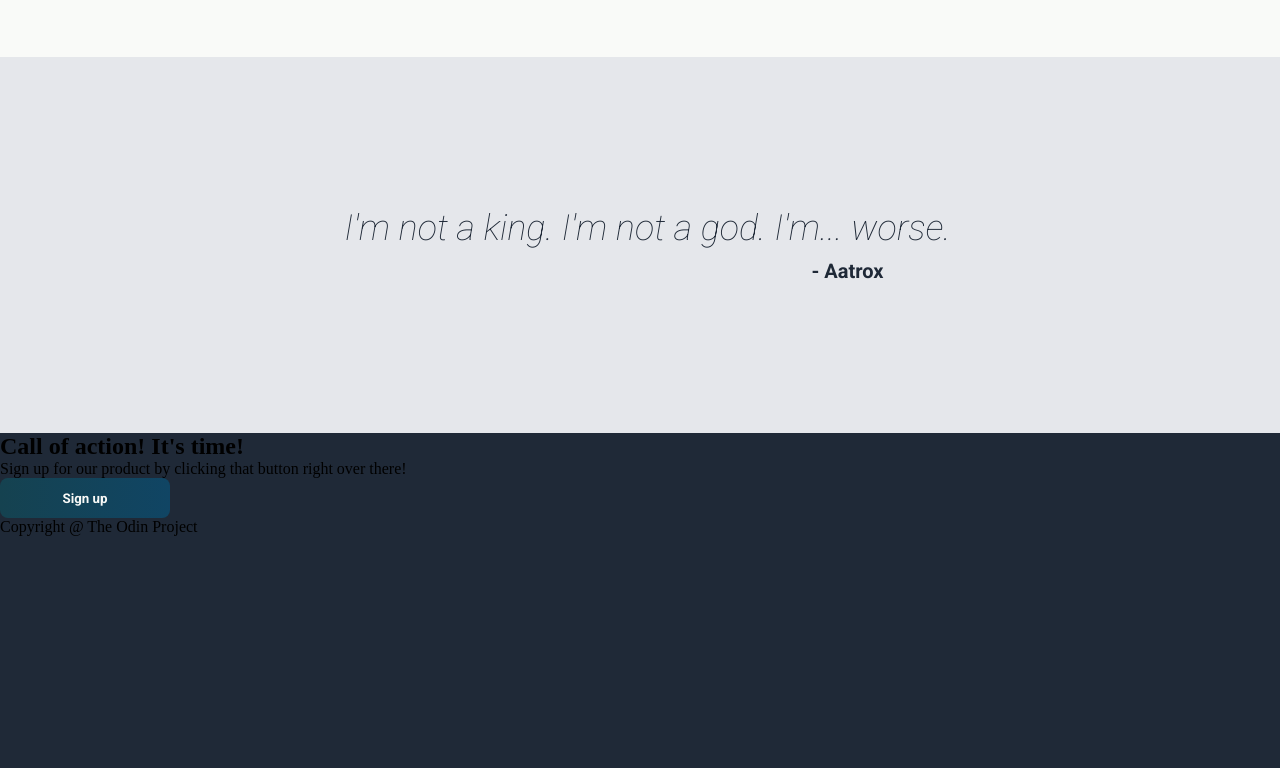
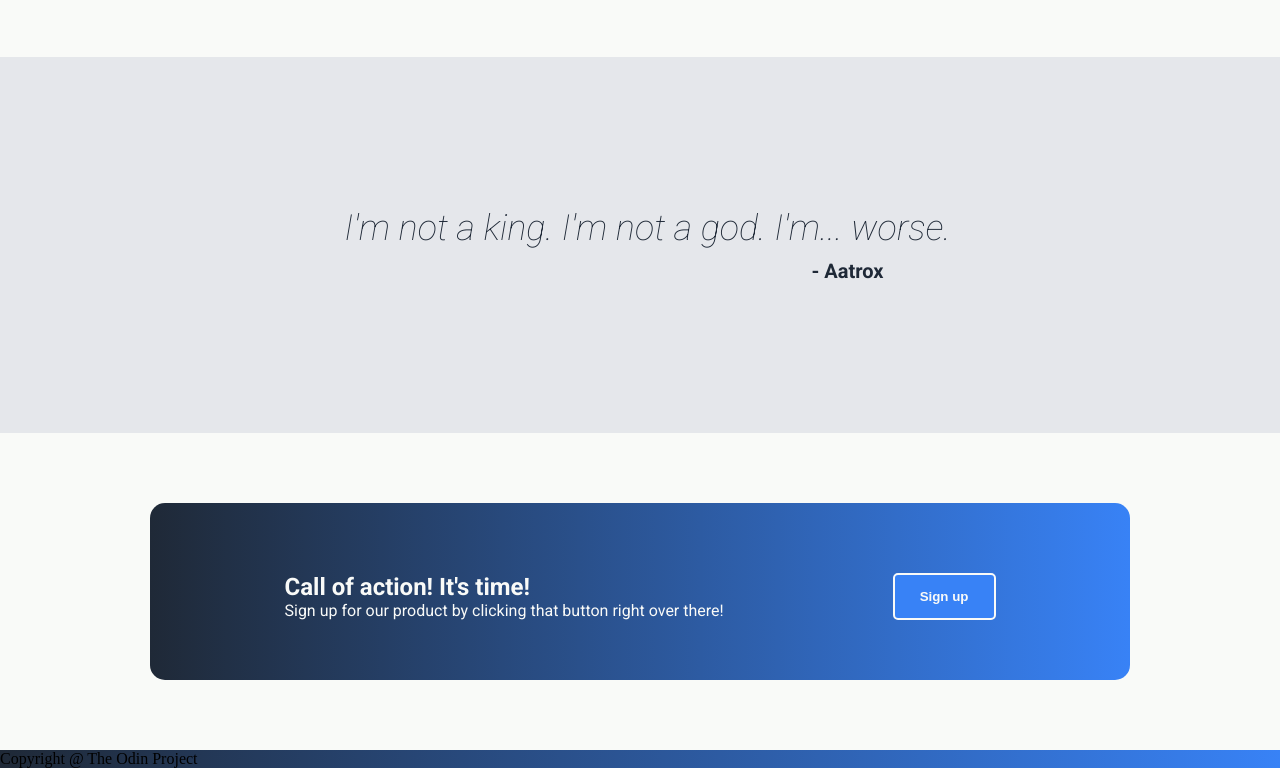
Before and after one commit to mantrazul/odin-landing-page, a plain HTML site: page index.html in a window 1280 px wide. Shown: the part 786-1554 px from the top of the page. Before the commit the page ends 1322 px from the top, so only its background shows below. Drawn offline with Linux system fonts and the light colour scheme.

Commit message:
Add call of action and minor fixes

```diff
--- a/index.html
+++ b/index.html
@@ -75,8 +75,11 @@
 </section>
 
         <section class="contact">
-            <h2>Call of action! It's time!</h2>
-            <p>Sign up for our product by clicking that button right over there!</p>
+            <div class="container-4">
+                <div class="container-5>">
+                <h2 class="contact-big">Call of action! It's time!</h2>
+                <p class="contact-small">Sign up for our product by clicking that button right over there!</p>
+                </div>
             <button class="button">Sign up</button>
         </div>
         </section>
--- a/style.css
+++ b/style.css
@@ -7,14 +7,14 @@
 
 ::-webkit-scrollbar {
     width: 0px;
-    background: transparent; /* make scrollbar transparent */
+    background: transparent;
 }
 
 body {
     flex: 1;
     margin: auto;
     margin-top: 100px;
-    background-color: #1f2937;
+    background-image: linear-gradient(to right, #1f2937 , #3882f6);
 }
 
 nav h1 {
@@ -28,7 +28,7 @@ nav h1 {
 .header {
     background-color: #1f2937;
     font-family: 'Roboto', sans-serif;
-    background-image: linear-gradient(to right, #1f2937 , rgb(16, 69, 100));
+    background-image: linear-gradient(to right, #1f2937 , #3882f6);
     border-bottom: 1px solid lightblue;
     position: fixed;
     top: 0;
@@ -120,8 +120,8 @@ a:hover {
     border-radius: 10px;
 }
 
-.button {
-    background-image: linear-gradient(to right, #154250 , rgb(16, 69, 100));
+.main-page .button {
+    background-image: linear-gradient(to right, #154250 , #3882f6);
     color: #f9faf8;
     width: 170px;
     height: 40px;
@@ -132,7 +132,7 @@ a:hover {
     transition-duration: 0.4s;
 }
 
-.button:hover {
+.main-page .button:hover {
     background: #05404b;
 }
 
@@ -212,3 +212,47 @@ a:hover {
     padding-top: 10px;
     font-size: 20px;
 }
+
+.contact {
+    background-color: #f9faf8;
+    padding: 50px 50px;
+    justify-content: space-around;
+    align-items: center;
+
+}
+
+.container-4 {
+    display: flex;
+    justify-content: space-around;
+    flex-direction: row;
+    background-image: linear-gradient(to right, #1f2937 , #3882f6);
+    padding: 70px 50px 60px 50px;
+    margin: 20px 100px;
+    border-radius: 15px;
+    font-family: 'Roboto', sans-serif;
+    color: #f9faf8;
+}
+
+.contact-big {
+    display: flex;
+    flex-direction: column;
+}
+
+.contact .button {
+    background-color: #3882f6;
+    border-radius: 5px;
+    border: 2px solid #f9faf8;
+    padding: 10px 25px;
+    color: #f9faf8;
+    font-weight: bold;
+}
+
+.contact .button:hover {
+    background-color: #f9faf8;
+    border-radius: 5px;
+    transition-duration: 0.4s;
+    border: 3px solid #f9faf8;
+    color: #3882f6;
+    font-weight: bold;
+}
+/* call for action */
```
